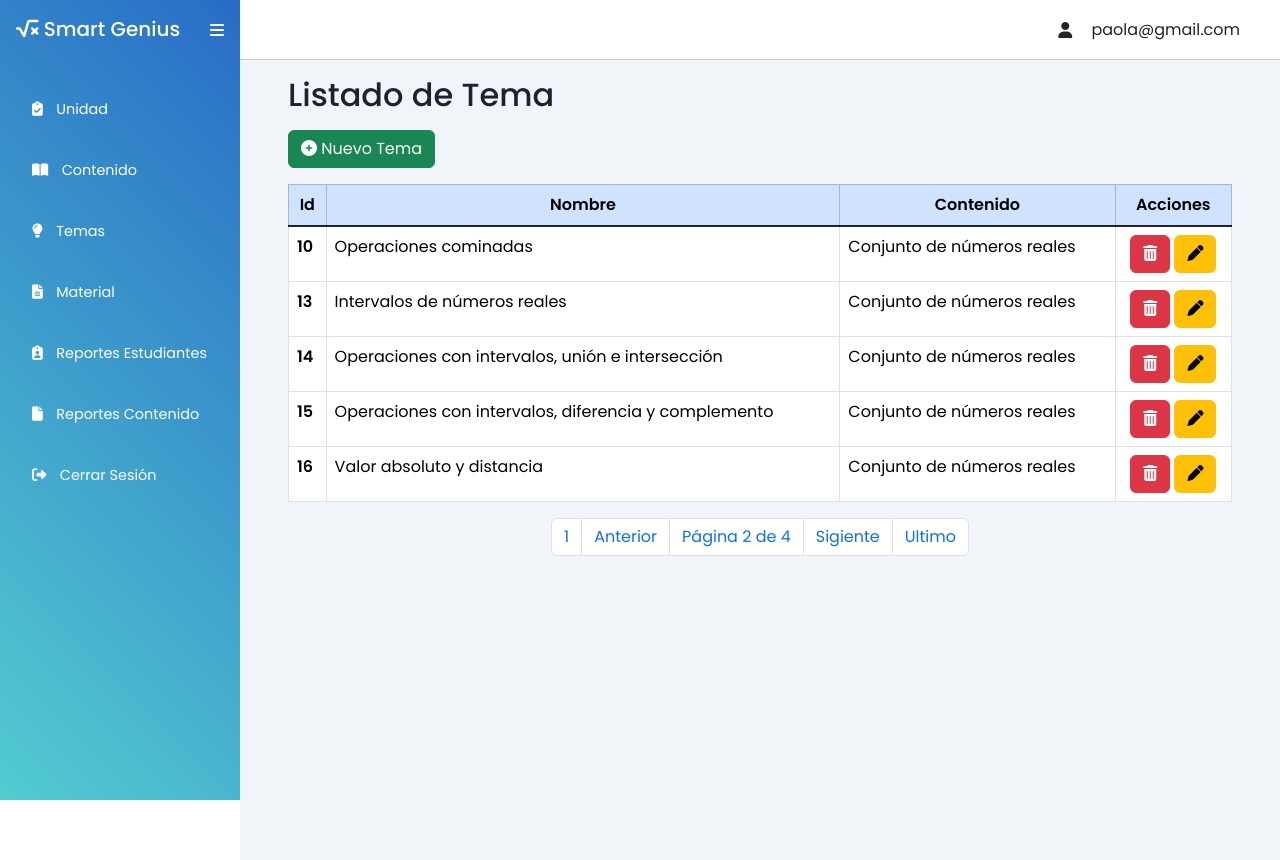
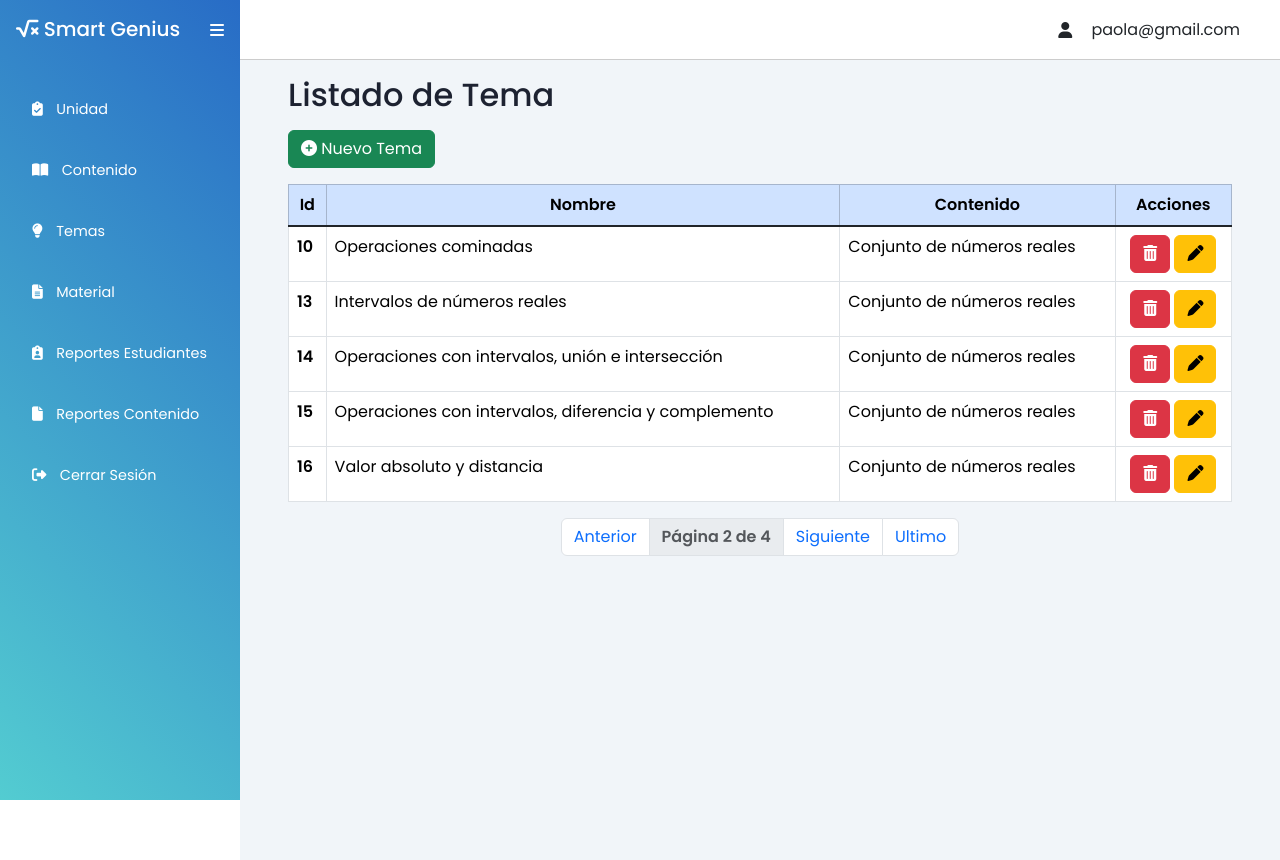
Before and after one commit to dennissezambrano2017/smart-genius, a Django app: page /temas/?page=2 in a window 1280 px wide. Run offline with Django 4.2, Linux system fonts and the light colour scheme; a user stored in the database is signed in; data comes from the database, SQL or seed files in the repository; both versions use the stored data as it was after the commit; some libraries are stand-ins or nearby versions.

```diff
--- a/tasks/templates/temas.html
+++ b/tasks/templates/temas.html
@@ -56,16 +56,19 @@
         <div class="d-flex justify-content-center mt-3" class="page-link">
             <div class="pagination">
                 {% if temas.has_previous %}
-                <li class="page-item"><a class="page-link" href="?page=1">1</a></li>
+                {% comment %} <li class="page-item"><a class="page-link" href="?page=1">1</a></li> {% endcomment %}
                 <li class="page-item"><a class="page-link" href="?page={{ temas.previous_page_number }}">Anterior</a>
                 </li>
                 {% endif %}
 
-                <li class="page-item"><a class="page-link">
-                        Página {{ temas.number }} de {{ temas.paginator.num_pages }}</a></li>
+                <li class="page-item disabled">
+                    <a class="page-link fw-bold">
+                        Página {{ temas.number }} de {{ temas.paginator.num_pages }}
+                    </a>
+                </li>
 
                 {% if temas.has_next %}
-                <li class="page-item"><a class="page-link" href="?page={{ temas.next_page_number }}">Sigiente</a></li>
+                <li class="page-item"><a class="page-link" href="?page={{ temas.next_page_number }}">Siguiente</a></li>
                 <li class="page-item"><a class="page-link" href="?page={{ temas.paginator.num_pages }}">Ultimo</a></li>
                 {% endif %}
             </div>
```
Also changed, not shown: db.sqlite3.
